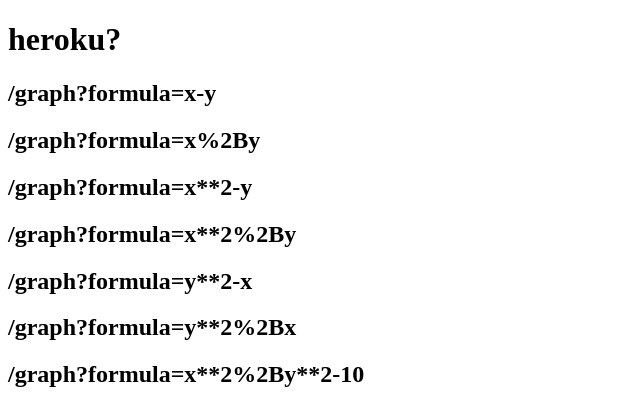
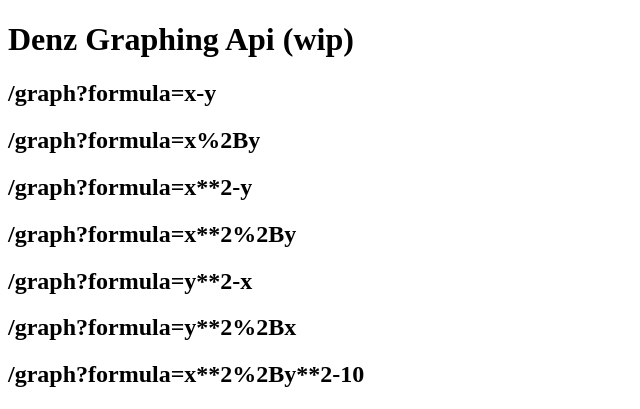
Before and after one commit to denzven/Denzven-Graphing-Api, a Flask app: page / in a window 1280 px wide. Shown: the top 409 px of the page, without its empty margins (0-640 px from the left). Run offline with Flask 2, Linux system fonts and the light colour scheme.

Commit message:
meta tags...

```diff
--- a/templates/home.html
+++ b/templates/home.html
@@ -3,9 +3,28 @@
 <head>
     <meta charset="UTF-8">
     <title>Title</title>
+<!-- Primary Meta Tags -->
+<title>Denzven-Graphing-Api</title>
+<meta name="title" content="Denzven-Graphing-Api">
+<meta name="description" content="An awesome,Free and open-source API for plotting graphs for any formula/equation with a wide variety of customizations and daily updates! made with ove by Denzven">
+
+<!-- Open Graph / Facebook -->
+<meta property="og:type" content="website">
+<meta property="og:url" content="https://denzven.pythonanywhere.com/">
+<meta property="og:title" content="Denzven-Graphing-Api">
+<meta property="og:description" content="An awesome,Free and open-source API for plotting graphs for any formula/equation with a wide variety of customizations and daily updates! made with ove by Denzven">
+<meta property="og:image" content="">
+
+<!-- Twitter -->
+<meta property="twitter:card" content="summary_large_image">
+<meta property="twitter:url" content="https://denzven.pythonanywhere.com/">
+<meta property="twitter:title" content="Denzven-Graphing-Api">
+<meta property="twitter:description" content="An awesome,Free and open-source API for plotting graphs for any formula/equation with a wide variety of customizations and daily updates! made with ove by Denzven">
+<meta property="twitter:image" content="">
+
 </head>
 <body>
-<h1>heroku?</h1>
+<h1>Denz Graphing Api (wip)</h1>
         <h2>/graph?formula=x-y</h2>
         <h2>/graph?formula=x%2By</h2>
         <h2>/graph?formula=x**2-y</h2>
```
